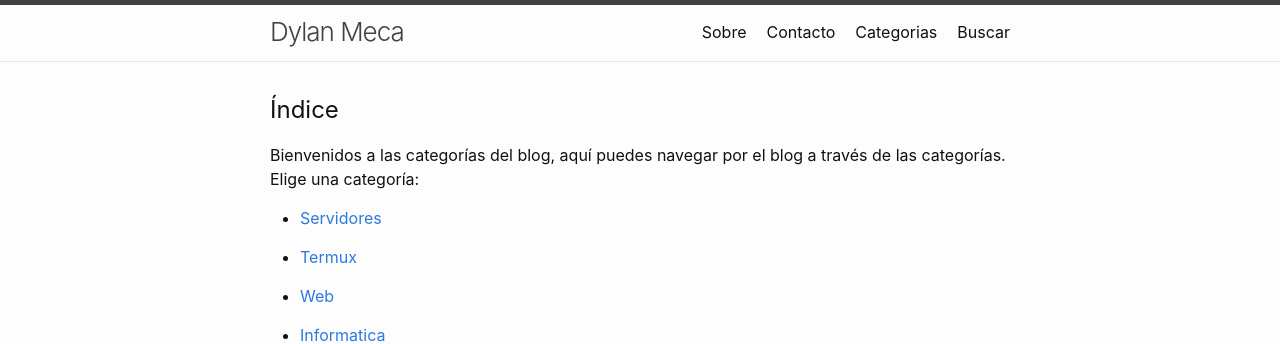
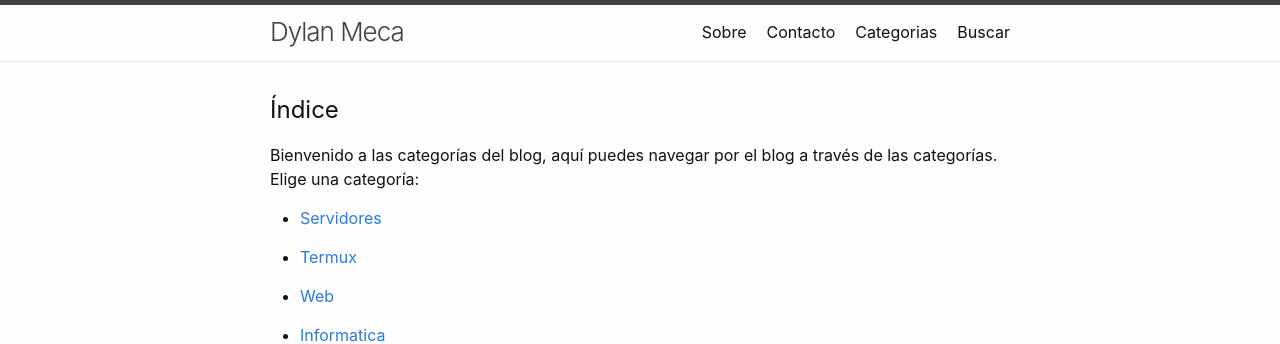
Before and after one commit to dylanmeca/dylanmeca.github.io, a Jekyll site: the page built from categories.html, in a window 1280 px wide and 900 px high. Shown: the top 344 px of the window. Built offline with Jekyll 4.4.1, drawn with Linux system fonts in a browser that asks for light colours; some of the changed lines change nothing that is shown.

Commit message:
Update categories.html

```diff
--- a/categories.html
+++ b/categories.html
@@ -1,11 +1,18 @@
 ---
 layout: default
 title: Categorias
+description: Bienvenido a las categorías del blog, aquí puedes navegar por el blog a través de las categorías
 permalink: /categories
+keywords:
+    - categorias
+    - categorias del blog
+    - blog
+    - dylan meca
+    - categorias del blog de dylan meca
 ---
 
 <h2 id="indice">Índice</h2>
-<p>Bienvenidos a las categorías del blog, aquí puedes navegar por
+<p>Bienvenido a las categorías del blog, aquí puedes navegar por
 el blog a través de las categorías. Elige una categoría:</p>
 {% for category in site.categories %}
 {% capture category_name %}{{ category | first }}{% endcapture %}
```
